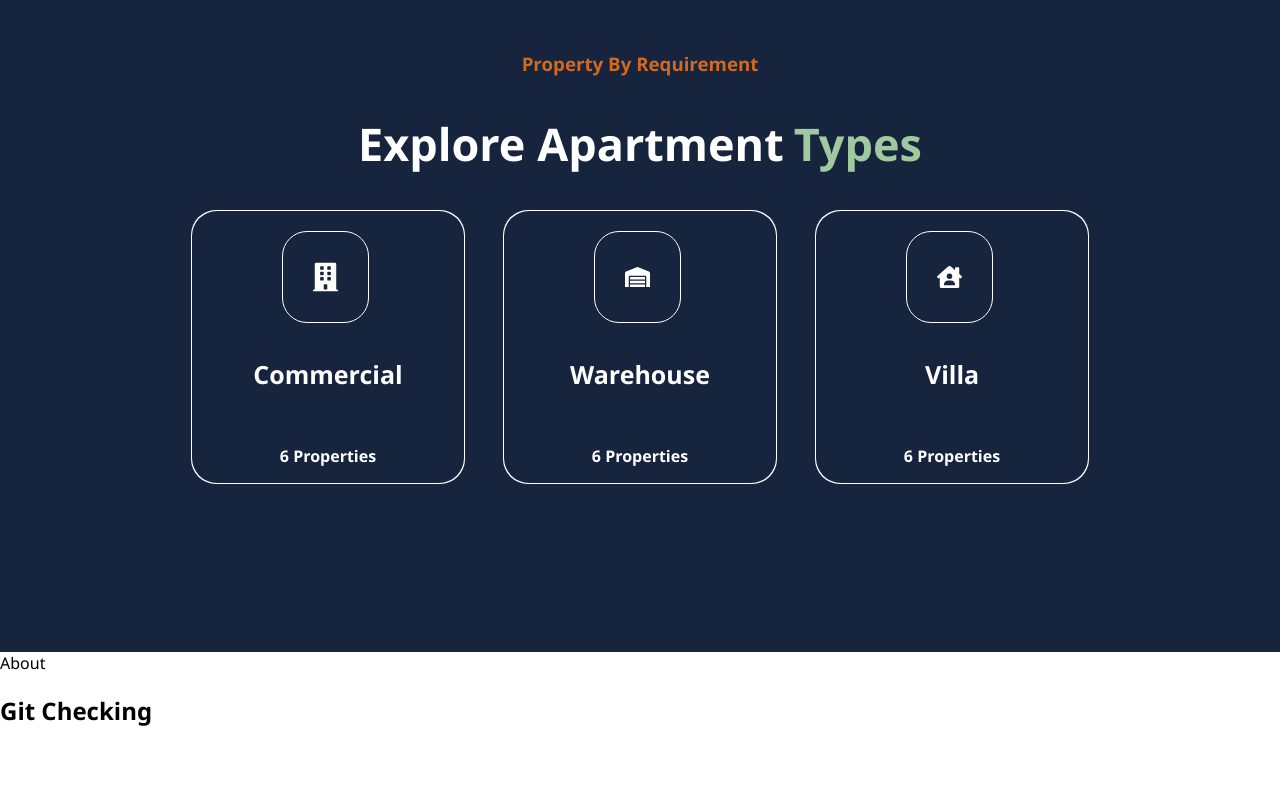
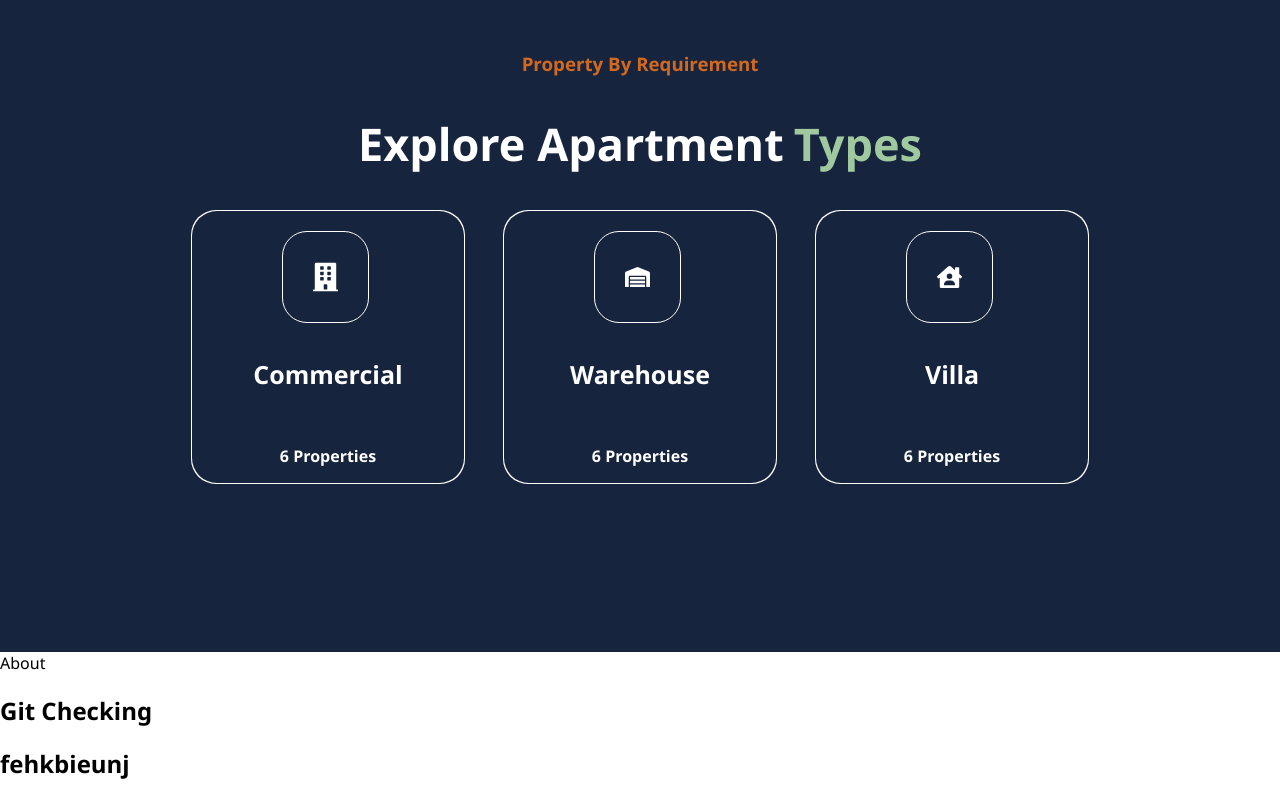
Before and after one commit to PROTOMAC1/HomiRX, a React (Create React App) app in the folder real-estate-app/: page / in a window 1280 px wide. Shown: the part 1304-2104 px from the top of the page. Before the commit the page ends 2051 px from the top, so only its background shows below. Built offline with nearby package versions, Linux system fonts and the light colour scheme.

Commit message:
checking git v2

```diff
--- a/real-estate-app/src/components/About.js
+++ b/real-estate-app/src/components/About.js
@@ -6,6 +6,7 @@ const About = () => {
     <div>
       About
       <h1>Git Checking</h1>
+      <h2>fehkbieunj</h2>
     </div>
   )
 }
```
